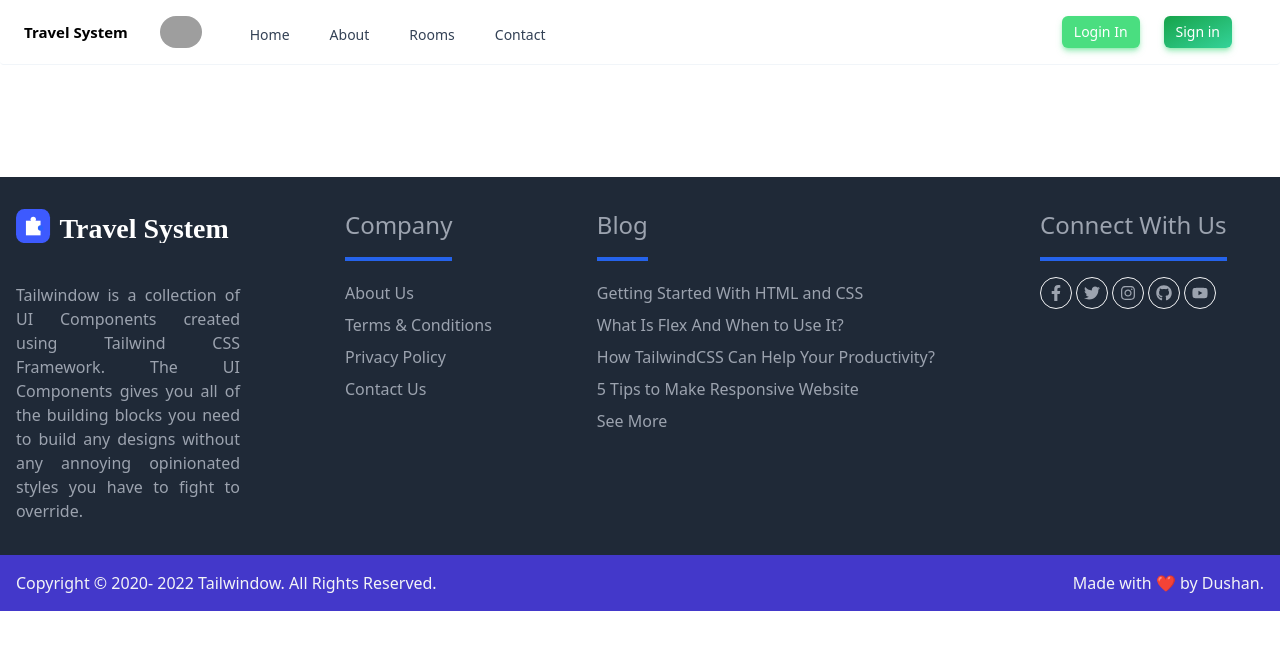
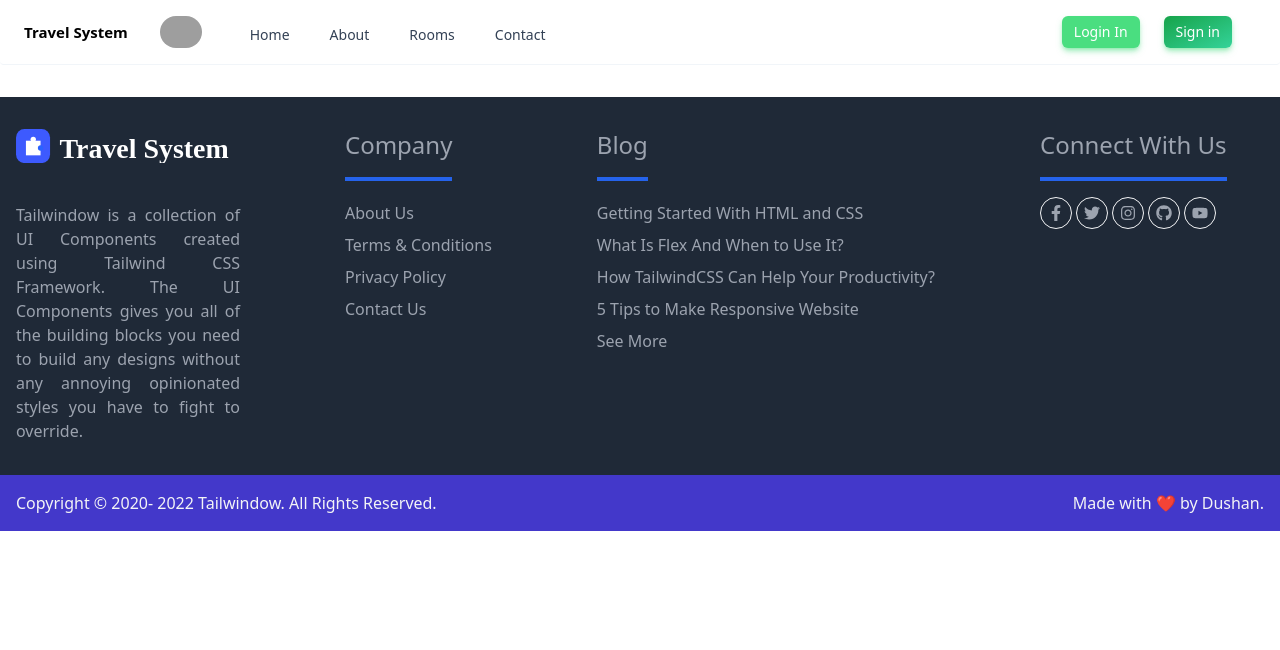
Before and after one commit to DushanMalind/React_Travel_System, a React (Create React App) app in the folder client/: page / in a window 1280 px wide. Shown: the top 650 px of the page. Built offline with nearby package versions, Linux system fonts and the light colour scheme; grey boxes are pictures that could not be loaded.

Commit message:
footer Update

```diff
--- a/client/src/view/common/Footer/Footer.tsx
+++ b/client/src/view/common/Footer/Footer.tsx
@@ -3,7 +3,7 @@ import {Component} from "react";
 export class Footer extends Component {
     render() {
         return (
-            <div className=" mx-auto flex mt-28 ">
+            <div className="mt-8">
                 {/*  <p className="tex-[10px] text-[#e645824] p-1 pr-4 hover:text-[#FF0000]">CopyRight 2023
                    </p>
                 <h1 className="text-2xl text-center text-[#e645824]">This is Footer</h1>
```
